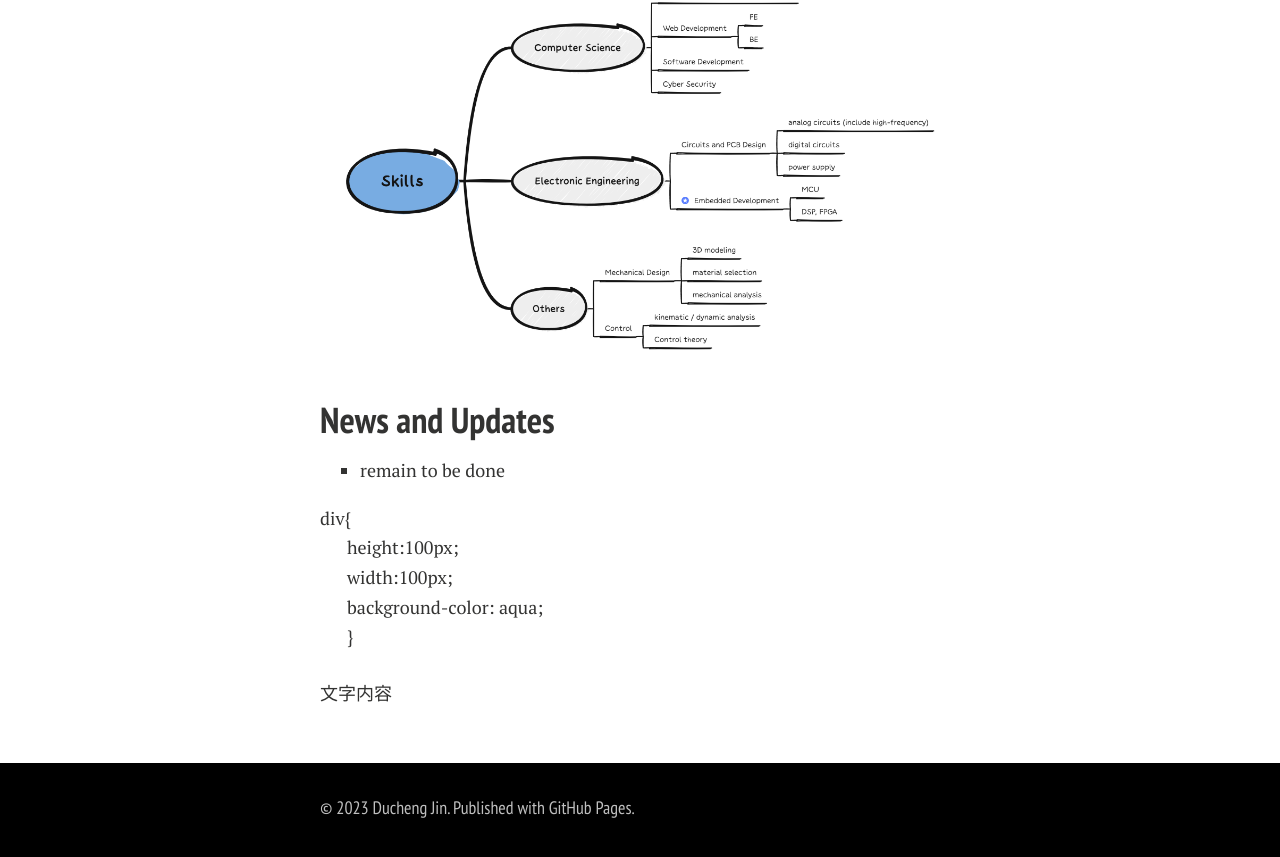
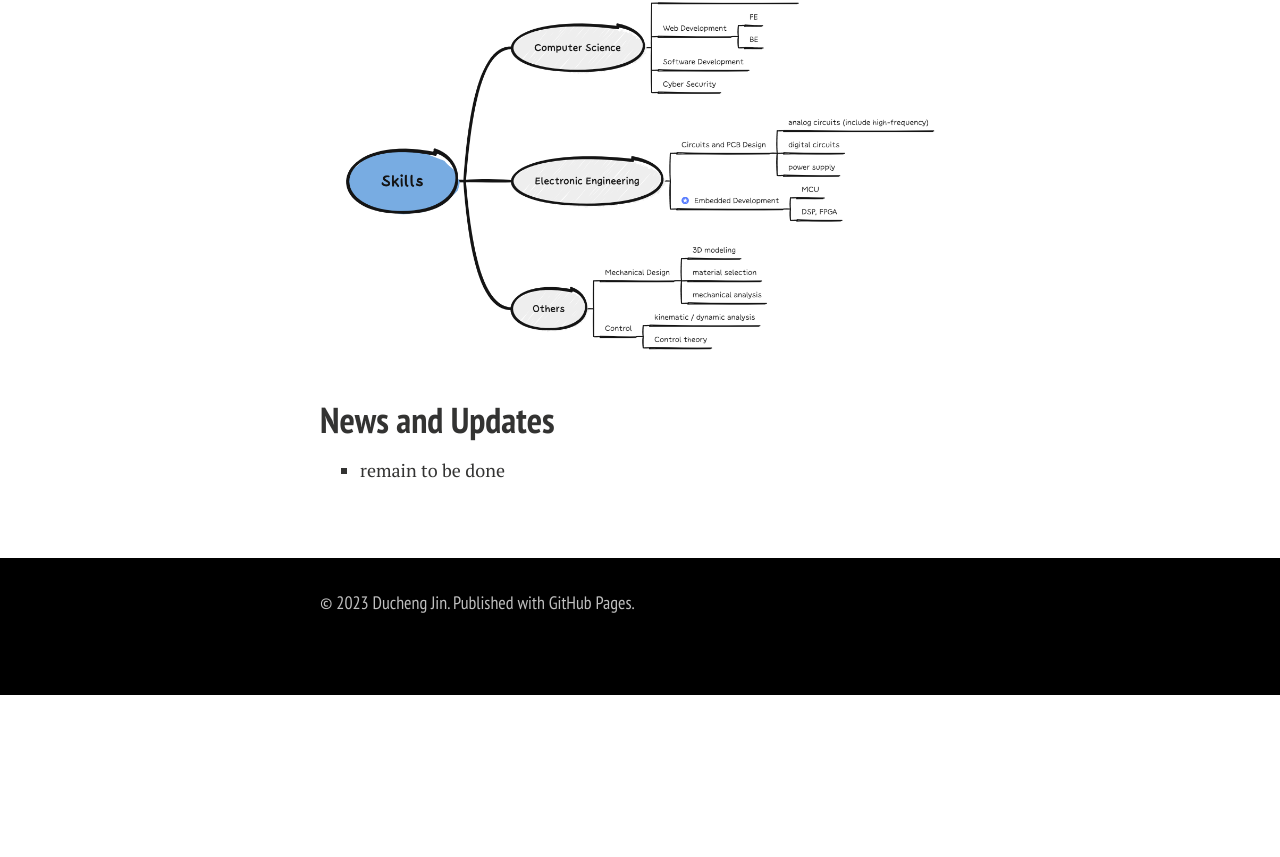
Before and after one commit to JinDucheng/JinDucheng.github.io, a Jekyll site: the page built from index.md, in a window 1280 px wide and 900 px high, scrolled down 982 px. Shown: the top 857 px of the window. Built offline with Jekyll 4.4.1, drawn with Linux system fonts in a browser that asks for light colours; nearby versions of some CDN libraries; comment, search, counter and statistics services are not loaded; a style sheet for code colours, icons or effects is not loaded; our own code applies the rules of GitHub Pages for plain Markdown files; after the commit the page ends 1677 px from its top, so only the background shows below that.

Commit message:
Update index.md

```diff
--- a/index.md
+++ b/index.md
@@ -35,15 +35,3 @@ I am a junior majoring in **Electrical & Computer Engineering** at Harbin Instit
 ## News and Updates
 
 - remain to be done
-
-div{
-
-height:100px;
-
-width:100px;
-
-background-color: aqua;
-
-}
-
-<div title="我是鼠标悬停展示的内容">文字内容</div>
```
